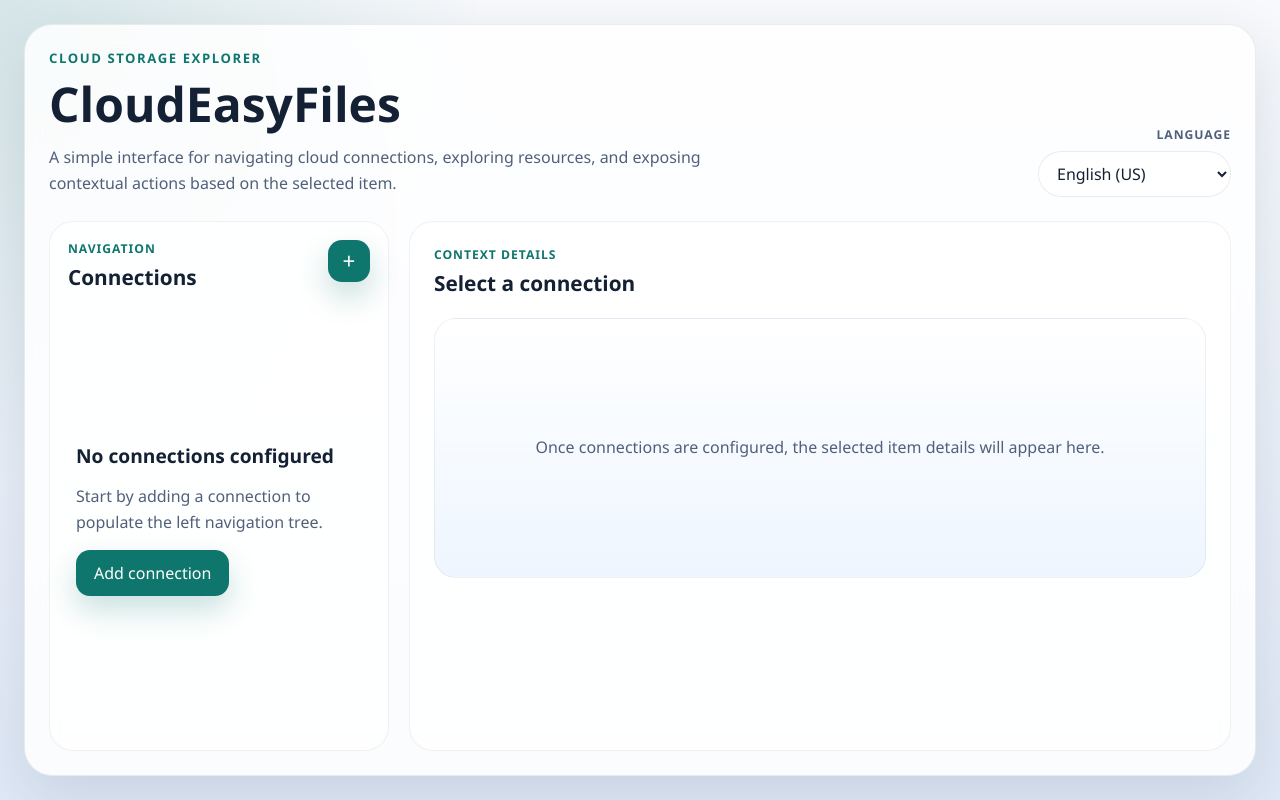
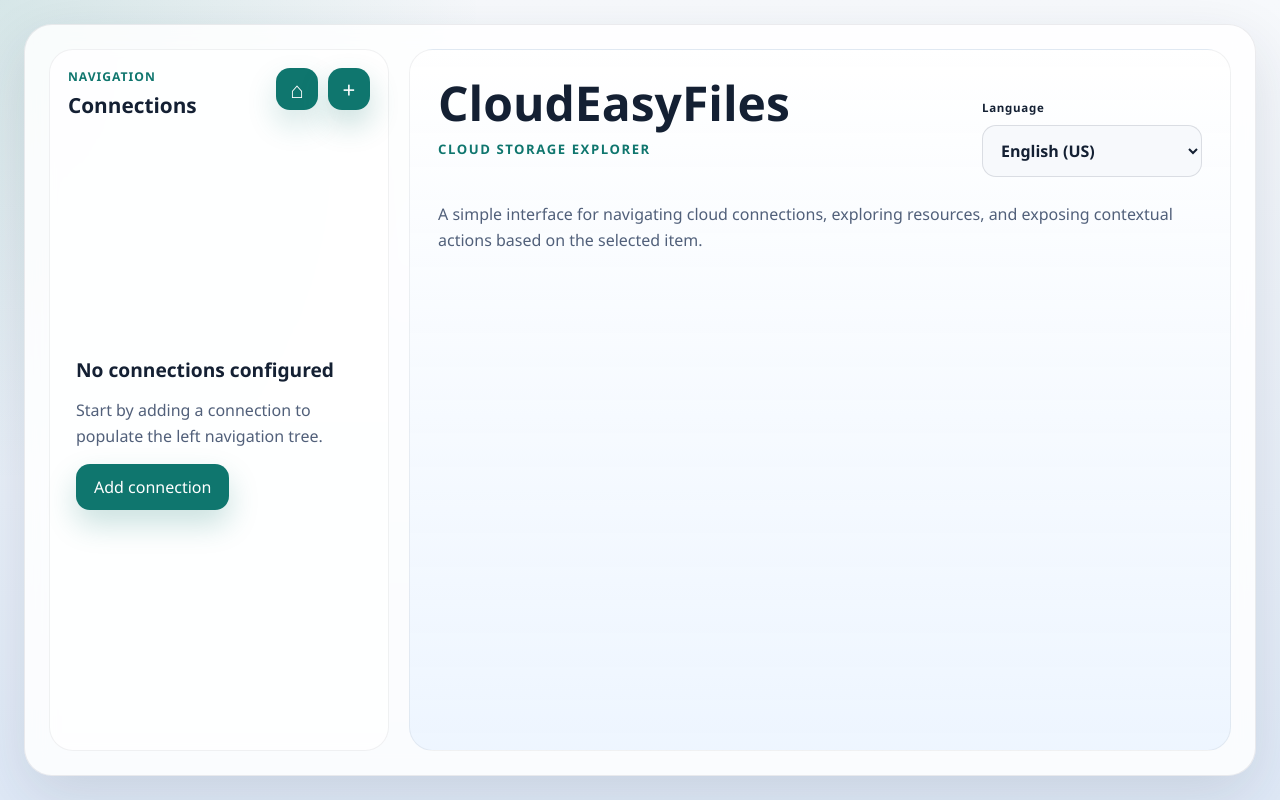
Before and after one commit to andre-luiz-pires-silva/cloudeasyfiles, a React (Vite) app: page / in a window 1280 px wide. Built offline with nearby package versions, Linux system fonts and the light colour scheme.

Commit message:
Refine home welcome layout

```diff
--- a/src/app/App.tsx
+++ b/src/app/App.tsx
@@ -7,30 +7,7 @@ export function App() {
   return (
     <main className="app-shell">
       <section className="app-frame">
-        <header className="topbar">
-          <div>
-            <p className="eyebrow">{t("hero.eyebrow")}</p>
-            <h1 className="app-title">{t("app.title")}</h1>
-            <p className="subtitle">{t("hero.subtitle")}</p>
-          </div>
-
-          <div className="locale-control">
-            <label htmlFor="locale-select">{t("settings.language")}</label>
-            <select
-              id="locale-select"
-              aria-label={t("settings.language")}
-              value={locale}
-              onChange={(event) => {
-                void setLocale(event.target.value);
-              }}
-            >
-              <option value="en-US">English (US)</option>
-              <option value="pt-BR">Portuguese (Brazil)</option>
-            </select>
-          </div>
-        </header>
-
-        <ConnectionNavigator />
+        <ConnectionNavigator locale={locale} onLocaleChange={setLocale} />
       </section>
     </main>
   );
--- a/src/features/navigation/ConnectionNavigator.tsx
+++ b/src/features/navigation/ConnectionNavigator.tsx
@@ -1,7 +1,9 @@
 import { useEffect, useId, useMemo, useState } from "react";
+import type { Locale } from "../../lib/i18n/I18nProvider";
 import { useI18n } from "../../lib/i18n/useI18n";
 
 type TreeNodeType = "connection" | "group" | "resource";
+type NavigatorView = "home" | "node";
 
 type TreeNode = {
   id: string;
@@ -209,11 +211,21 @@ function flattenTreeNodes(connections: ConnectionItem[]): Array<{
   return items;
 }
 
-export function ConnectionNavigator() {
+type ConnectionNavigatorProps = {
+  locale: Locale;
+  onLocaleChange: (locale: string) => Promise<void>;
+};
+
+export function ConnectionNavigator({
+  locale,
+  onLocaleChange
+}: ConnectionNavigatorProps) {
   const { t } = useI18n();
   const nameFieldId = useId();
   const providerFieldId = useId();
+  const localeFieldId = useId();
   const [connections, setConnections] = useState<ConnectionItem[]>([]);
+  const [selectedView, setSelectedView] = useState<NavigatorView>("home");
   const [selectedNodeId, setSelectedNodeId] = useState<string | null>(null);
   const [isModalOpen, setIsModalOpen] = useState(false);
   const [connectionName, setConnectionName] = useState("");
@@ -223,23 +235,30 @@ export function ConnectionNavigator() {
 
   const flatNodes = useMemo(() => flattenTreeNodes(connections), [connections]);
   const selectedNode =
-    flatNodes.find((node) => node.id === selectedNodeId) ??
-    (flatNodes.length > 0 ? flatNodes[0] : null);
+    selectedView === "node"
+      ? (flatNodes.find((node) => node.id === selectedNodeId) ?? null)
+      : null;
 
   useEffect(() => {
     if (flatNodes.length === 0) {
-      if (selectedNodeId !== null) {
+      if (selectedNodeId !== null || selectedView !== "home") {
         setSelectedNodeId(null);
+        setSelectedView("home");
       }
+      return;
+    }
+
+    if (selectedView !== "node") {
       return;
     }
 
     const selectedNodeStillExists = flatNodes.some((node) => node.id === selectedNodeId);
 
     if (!selectedNodeStillExists) {
-      setSelectedNodeId(flatNodes[0].id);
+      setSelectedNodeId(null);
+      setSelectedView("home");
     }
-  }, [flatNodes, selectedNodeId]);
+  }, [flatNodes, selectedNodeId, selectedView]);
 
   useEffect(() => {
     if (!isModalOpen) {
@@ -295,9 +314,22 @@ export function ConnectionNavigator() {
     const nextConnection = buildConnection(trimmedName, connectionProvider, createConnectionId());
 
     setConnections((currentConnections) => [...currentConnections, nextConnection]);
+    setSelectedView("node");
     setSelectedNodeId(nextConnection.id);
     setOpenMenuNodeId(null);
     closeModal();
+  }
+
+  function handleSelectHome() {
+    setSelectedView("home");
+    setSelectedNodeId(null);
+    setOpenMenuNodeId(null);
+  }
+
+  function handleSelectNode(nodeId: string) {
+    setSelectedView("node");
+    setSelectedNodeId(nodeId);
+    setOpenMenuNodeId(null);
   }
 
   function handleRemoveNode(nodeId: string) {
@@ -347,6 +379,17 @@ export function ConnectionNavigator() {
               <h2 className="sidebar-title">{t("navigation.title")}</h2>
             </div>
 
+            <div className="sidebar-actions">
+              <button
+                type="button"
+                className={`icon-button icon-button-secondary${selectedView === "home" ? " is-active" : ""}`}
+                aria-label={t("navigation.home")}
+                title={t("navigation.home")}
+                onClick={handleSelectHome}
+              >
+                ⌂
+              </button>
+
               <button
                 type="button"
                 className="icon-button"
@@ -356,6 +399,7 @@ export function ConnectionNavigator() {
               >
                 +
               </button>
+            </div>
           </div>
 
           {connections.length === 0 ? (
@@ -390,7 +434,7 @@ export function ConnectionNavigator() {
                       <button
                         type="button"
                         className="tree-node-button"
-                        onClick={() => setSelectedNodeId(connection.id)}
+                        onClick={() => handleSelectNode(connection.id)}
                       >
                         <span className="tree-node-main">
                           <span className="tree-node-icon" aria-hidden="true">
@@ -419,9 +463,9 @@ export function ConnectionNavigator() {
                           <TreeBranch
                             key={child.id}
                             node={child}
-                            selectedNodeId={selectedNode?.id ?? null}
+                            selectedNodeId={selectedNodeId}
                             expandedNodeIds={expandedNodeIds}
-                            onSelect={setSelectedNodeId}
+                            onSelect={handleSelectNode}
                             onToggle={toggleExpanded}
                             openMenuNodeId={openMenuNodeId}
                             onMenuToggle={setOpenMenuNodeId}
@@ -438,15 +482,43 @@ export function ConnectionNavigator() {
           )}
         </aside>
 
-        <section className="content-panel">
+        <section className={`content-panel${selectedView === "home" ? " content-panel-home" : ""}`}>
+          {selectedView === "home" ? null : (
             <div className="content-toolbar">
               <div>
                 <p className="content-eyebrow">{t("content.eyebrow")}</p>
                 <h1 className="content-title">{selectedNode?.name ?? t("content.empty.title")}</h1>
               </div>
             </div>
+          )}
 
-          {selectedNode ? (
+          {selectedView === "home" ? (
+            <div className="home-card">
+              <div className="home-header">
+                <div>
+                  <h2 className="home-title">{t("app.title")}</h2>
+                  <p className="eyebrow home-eyebrow">{t("hero.eyebrow")}</p>
+                </div>
+
+                <label className="field-group compact-field-group home-locale-field" htmlFor={localeFieldId}>
+                  <span>{t("settings.language")}</span>
+                  <select
+                    id={localeFieldId}
+                    aria-label={t("settings.language")}
+                    value={locale}
+                    onChange={(event) => {
+                      void onLocaleChange(event.target.value);
+                    }}
+                  >
+                    <option value="en-US">English (US)</option>
+                    <option value="pt-BR">Portuguese (Brazil)</option>
+                  </select>
+                </label>
+              </div>
+
+              <p className="content-description">{t("hero.subtitle")}</p>
+            </div>
+          ) : selectedNode ? (
             <div className="content-card">
               <p className="content-description">
                 {selectedNode.type === "connection"
--- a/src/locales/en-US.json
+++ b/src/locales/en-US.json
@@ -8,6 +8,7 @@
   "navigation.eyebrow": "Navigation",
   "navigation.title": "Connections",
   "navigation.sidebar_aria_label": "Connections sidebar",
+  "navigation.home": "Home",
   "navigation.new_connection": "New connection",
   "navigation.empty.title": "No connections configured",
   "navigation.empty.description": "Start by adding a connection to populate the left navigation tree.",
@@ -26,6 +27,8 @@
   "navigation.menu.delete": "Delete",
   "navigation.menu.download": "Download",
   "navigation.menu.restore": "Restore",
+  "home.eyebrow": "Welcome",
+  "home.title": "Home",
   "content.eyebrow": "Context details",
   "content.empty.title": "Select a connection",
   "content.empty.description": "Once connections are configured, the selected item details will appear here.",
--- a/src/locales/pt-BR.json
+++ b/src/locales/pt-BR.json
@@ -8,6 +8,7 @@
   "navigation.eyebrow": "Navegação",
   "navigation.title": "Conexões",
   "navigation.sidebar_aria_label": "Barra lateral de conexões",
+  "navigation.home": "Home",
   "navigation.new_connection": "Nova conexão",
   "navigation.empty.title": "Nenhuma conexão configurada",
   "navigation.empty.description": "Comece adicionando uma conexão para preencher a árvore lateral.",
@@ -26,6 +27,8 @@
   "navigation.menu.delete": "Excluir",
   "navigation.menu.download": "Baixar",
   "navigation.menu.restore": "Restaurar",
+  "home.eyebrow": "Boas-vindas",
+  "home.title": "Home",
   "content.eyebrow": "Detalhes do contexto",
   "content.empty.title": "Selecione uma conexão",
   "content.empty.description": "Quando houver conexões configuradas, os detalhes do item selecionado aparecerão aqui.",
--- a/src/styles.css
+++ b/src/styles.css
@@ -44,14 +44,6 @@ body {
   backdrop-filter: blur(14px);
 }
 
-.topbar {
-  display: flex;
-  justify-content: space-between;
-  align-items: end;
-  gap: 16px;
-  margin-bottom: 24px;
-}
-
 .eyebrow {
   margin: 0 0 12px;
   font-size: 0.82rem;
@@ -59,43 +51,6 @@ body {
   letter-spacing: 0.12em;
   text-transform: uppercase;
   color: var(--accent);
-}
-
-.app-title {
-  margin: 0;
-  font-size: clamp(2rem, 4vw, 3rem);
-  line-height: 1.05;
-}
-
-.locale-control {
-  display: grid;
-  gap: 8px;
-  justify-items: end;
-}
-
-.locale-control label {
-  font-size: 0.76rem;
-  font-weight: 700;
-  letter-spacing: 0.08em;
-  text-transform: uppercase;
-  color: var(--text-muted);
-}
-
-#locale-select {
-  border: 1px solid var(--panel-border);
-  border-radius: 999px;
-  padding: 10px 14px;
-  background: rgba(255, 255, 255, 0.92);
-  color: var(--text-primary);
-  font: inherit;
-}
-
-.subtitle {
-  margin: 16px 0 0;
-  max-width: 72ch;
-  font-size: 1rem;
-  line-height: 1.6;
-  color: var(--text-muted);
 }
 
 .workspace-shell {
@@ -148,6 +103,11 @@ body {
   line-height: 1.2;
 }
 
+.sidebar-actions {
+  display: flex;
+  gap: 10px;
+}
+
 .icon-button,
 .primary-button,
 .secondary-button {
@@ -176,6 +136,18 @@ body {
   color: white;
   background: var(--accent);
   box-shadow: 0 14px 30px rgba(15, 118, 110, 0.24);
+}
+
+.icon-button-secondary {
+  color: var(--accent);
+  background: rgba(15, 118, 110, 0.1);
+  box-shadow: none;
+}
+
+.icon-button-secondary.is-active {
+  color: white;
+  background: var(--accent);
+  box-shadow: 0 14px 30px rgba(15, 118, 110, 0.18);
 }
 
 .primary-button {
@@ -419,12 +391,64 @@ body {
   padding: 24px;
 }
 
+.content-panel-home {
+  padding: 0;
+  border: 0;
+  background: transparent;
+}
+
 .content-card {
   margin-top: 22px;
   padding: 22px;
   border-radius: 22px;
   background: linear-gradient(180deg, rgba(255, 255, 255, 0.94), rgba(235, 244, 255, 0.86));
   border: 1px solid rgba(15, 23, 42, 0.06);
+}
+
+.home-card {
+  min-height: 100%;
+  padding: 28px;
+  border-radius: 24px;
+  background: linear-gradient(180deg, rgba(255, 255, 255, 0.94), rgba(235, 244, 255, 0.86));
+  border: 1px solid rgba(15, 23, 42, 0.06);
+}
+
+.home-header {
+  display: flex;
+  justify-content: space-between;
+  align-items: start;
+  gap: 24px;
+  margin-bottom: 24px;
+}
+
+.home-title {
+  margin: 0;
+  font-size: clamp(2rem, 4vw, 3rem);
+  line-height: 1.05;
+}
+
+.home-eyebrow {
+  margin-top: 12px;
+  margin-bottom: 0;
+}
+
+.compact-field-group {
+  margin-top: 0;
+}
+
+.home-locale-field {
+  min-width: 220px;
+  gap: 8px;
+}
+
+.home-locale-field span {
+  font-size: 0.72rem;
+  letter-spacing: 0.06em;
+}
+
+.home-locale-field select {
+  padding: 10px 12px;
+  font-size: 0.95rem;
 }
 
 .content-empty {
@@ -531,15 +555,17 @@ body {
     padding: 18px;
   }
 
-  .topbar,
   .workspace-shell {
-    flex-direction: column;
     grid-template-columns: 1fr;
   }
 
-  .locale-control {
+  .home-header {
+    flex-direction: column;
+  }
+
+  .home-locale-field {
+    min-width: 0;
     width: 100%;
-    justify-items: start;
   }
 
   .details-grid,
```
Lines whose indentation alone changed are shown as unchanged.
